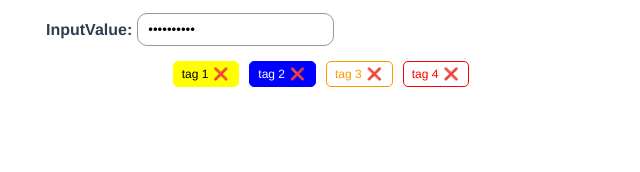
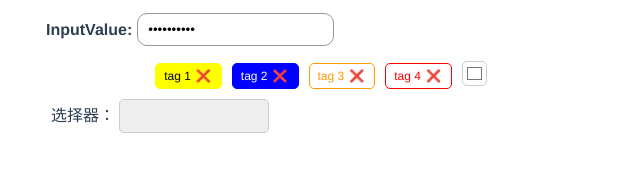
Before and after one commit to d-shijie/dant-vue, a Vue app: page / in a window 1280 px wide. Shown: the part 350-522 px from the top of the page, without its empty margins (319-959 px from the left). Built offline with nearby package versions, Linux system fonts and the light colour scheme.

Commit message:
feat: colorPciker component

```diff
--- /dev/null
+++ b/src/dant/components/colorPicker/DColorPicker.vue
@@ -0,0 +1,41 @@
+<template>
+  <div class="d-color-picker">
+    <input :style="style[size]" :value="modelValue" type="color" @change="handleChange">
+  </div>
+</template>
+
+<script setup lang="ts">
+import { style } from './index'
+defineProps({
+  modelValue: {
+    type: String,
+    default: ''
+  },
+  size: {
+    type: String,
+    default: 'normal' // nromal small large
+  }
+})
+const emits = defineEmits(['update:modelValue', 'handleChange'])
+const handleChange = (e: any) => {
+  const color = e.target.value
+  emits('update:modelValue', color)
+  emits('handleChange', color)
+}
+
+</script>
+
+<style scoped lang="scss">
+.d-color-picker {
+  margin: 5px;
+  display: inline-block;
+  input {
+    cursor: pointer;
+    border: 1px solid #ccc;
+    background-color: #fff;
+    border-radius: 5px;
+    width: 30px;
+    height: 30px;
+  }
+}
+</style>
--- /dev/null
+++ b/src/dant/components/colorPicker/index.ts
@@ -0,0 +1,14 @@
+export const style:any = {
+  small: {
+    width: '25px',
+    height: '25px'
+  },
+  normal: {
+    width: '30px',
+    height: '30px'
+  },
+  large: {
+    width: '35px',
+    height: '35px'
+  }
+}
--- a/src/dant/components/select/DSelect.vue
+++ b/src/dant/components/select/DSelect.vue
@@ -1,11 +1,42 @@
 <template>
-  <input class="d-select">
+  <div class="d-select">
+    <label for="d-select">{{ label }}
+      <select id="d-select">
+        <option value="1" />
+        <option value="2" />
+        <option value="3" />
+        <option value="4" />
+      </select>
+    </label>
+  </div>
 </template>
 
 <script setup lang="ts">
-
+defineProps({
+  modelValue: {
+    type: [String, Number],
+    default: ''
+  },
+  label: {
+    type: String,
+    default: ''
+  }
+})
 </script>
 
-<style scoped>
+<style scoped lang="scss">
+.d-select {
+  margin: 5px;
+  display: flex;
+  align-items: center;
+  #d-select {
+    min-width: 150px;
+    height: 34px;
+    outline: none;
+    border-radius: 5px;
+    border: 1px solid #ccc;
+    appearance:none;
 
+  }
+}
 </style>
--- a/src/dant/comps.ts
+++ b/src/dant/comps.ts
@@ -5,11 +5,13 @@ import DSelect from './components/select/DSelect.vue'
 import DInput from './components/input/DInput.vue'
 import DSwiper from './components/swiper/DSwiper.vue'
 import DTag from './components/tag/DTag.vue'
+import DColorPicker from './components/colorPicker/DColorPicker.vue'
 export const comps = [
   DButton,
   DDialog,
   DSelect,
   DInput,
   DSwiper,
-  DTag
+  DTag,
+  DColorPicker
 ]
--- a/src/views/HomeView.vue
+++ b/src/views/HomeView.vue
@@ -19,6 +19,8 @@
     <DTag v-for="(item,index) in tags" :key="index" :theme="item.theme" :color="item.color" closable :type="item.type" @handle-close="tagClose">
       {{ item.label }}
     </DTag>
+    <DColorPicker v-model="defaultBgc" size="small" @handle-change="changeBgc" />
+    <DSelect label="选择器：" />
     <DDialog v-model="isShowDialog" animation="scale" width="40%" title="Dialog" @close="dialogClose">
       <div>我是dialog内容！！！</div>
       <template #footer>
@@ -71,6 +73,7 @@ const tags = ref([
     label: 'tag 4'
   }
 ])
+const defaultBgc = ref<string>('#ffffff')
 const btnClick = (): void => {
   message({ type: 'warn', message: '警告 警告！！！', closable: true, animation: 'translate' })
 }
@@ -86,6 +89,9 @@ const dialogClose = (value: boolean): void => {
 const tagClose = () => {
   console.log('tag closed')
 }
+const changeBgc = (color:string) => {
+  document.body.style.backgroundColor = color
+}
 </script>
 
 <style scoped lang="scss">
```
